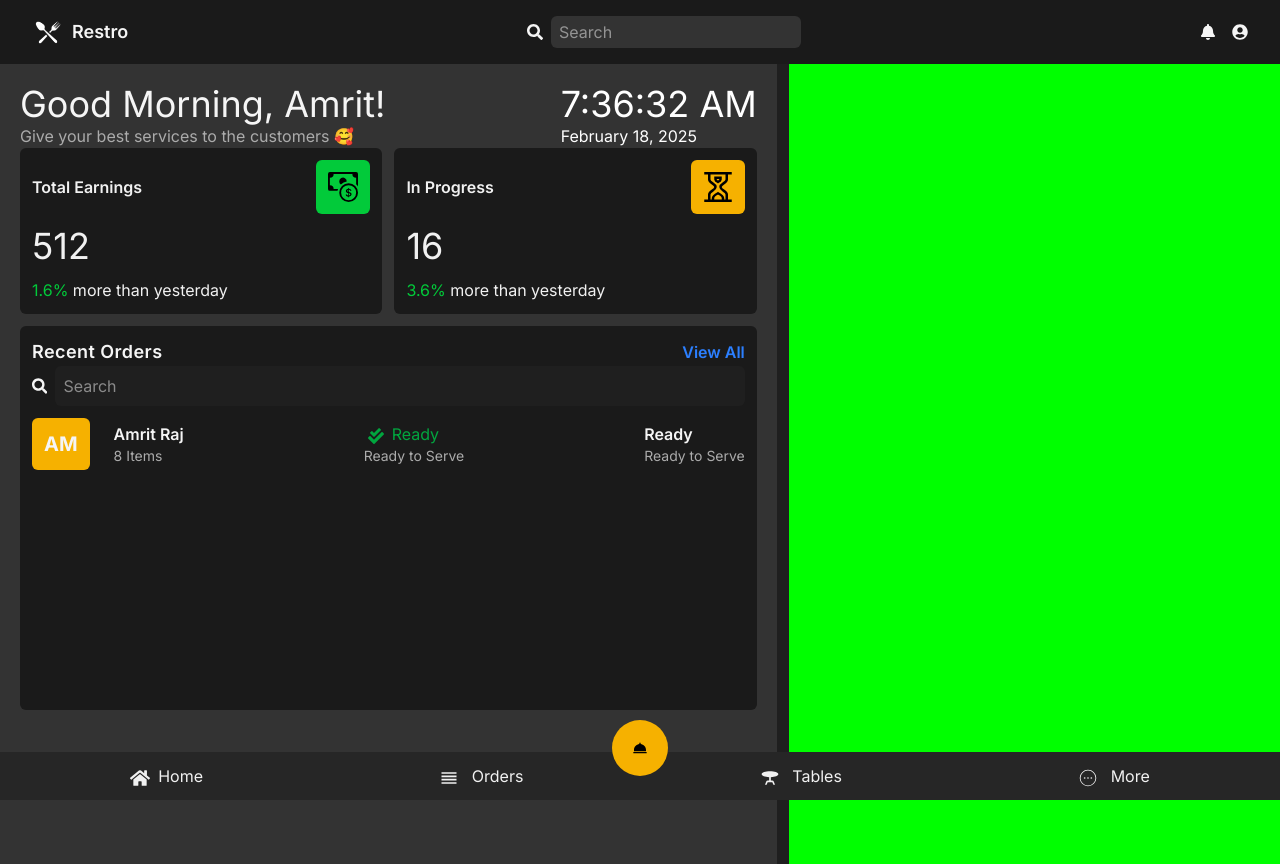
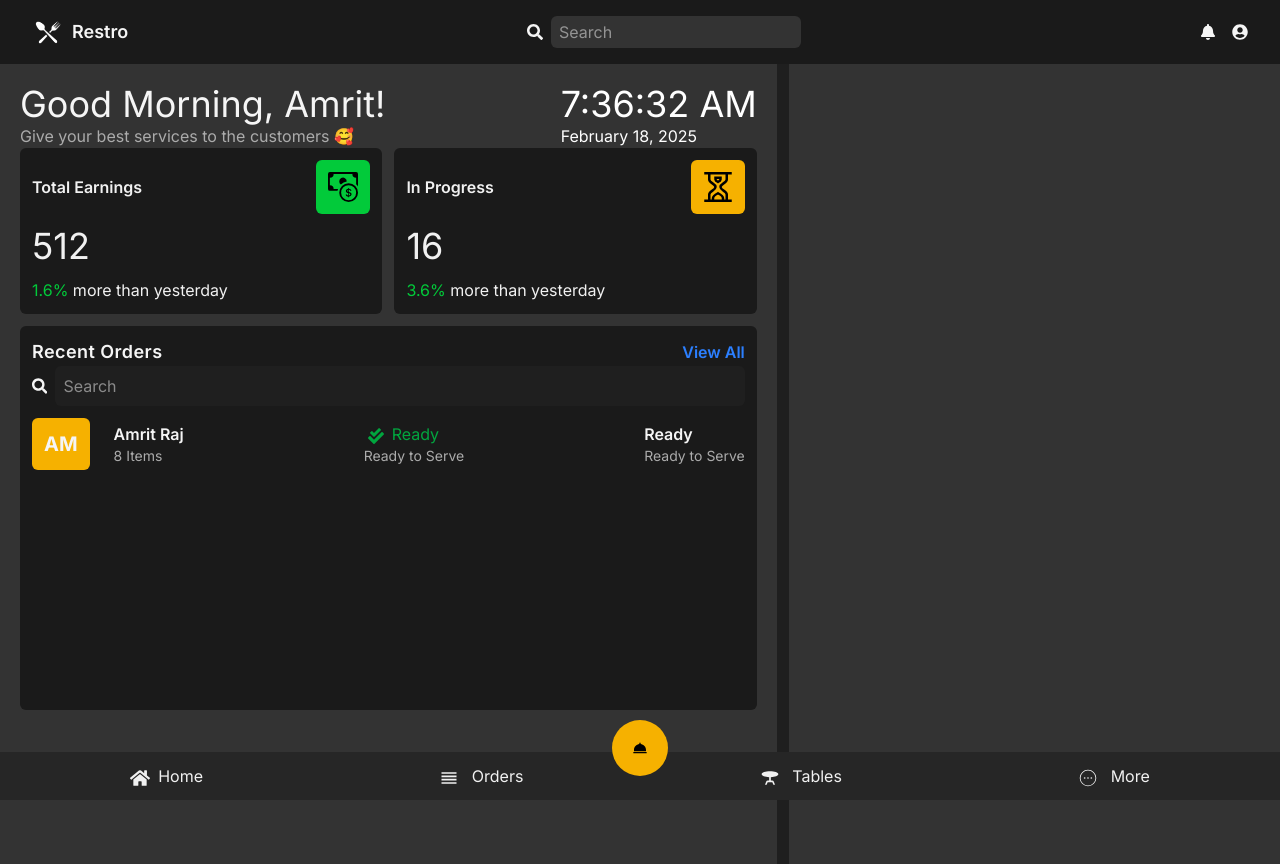
Before and after one commit to azeemasim01/restro-pos-react, a React (Vite) app in the folder pos-frontend/: page / in a window 1280 px wide. Built offline with nearby package versions, Linux system fonts and the light colour scheme.

Commit message:
update Home component background color for improved aesthetics

```diff
--- a/pos-frontend/src/pages/Home.jsx
+++ b/pos-frontend/src/pages/Home.jsx
@@ -9,7 +9,7 @@ const Home = () => {
         <Greetings />
       </div>
       {/* right div */}
-      <div className="flex-[2] bg-[#00ff00]">
+      <div className="flex-[2] bg-[#333]">
 
       </div>
     </section>
```
